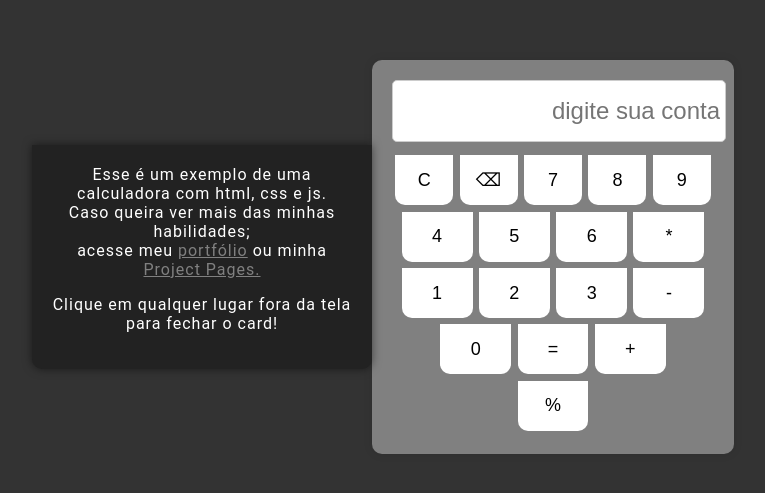
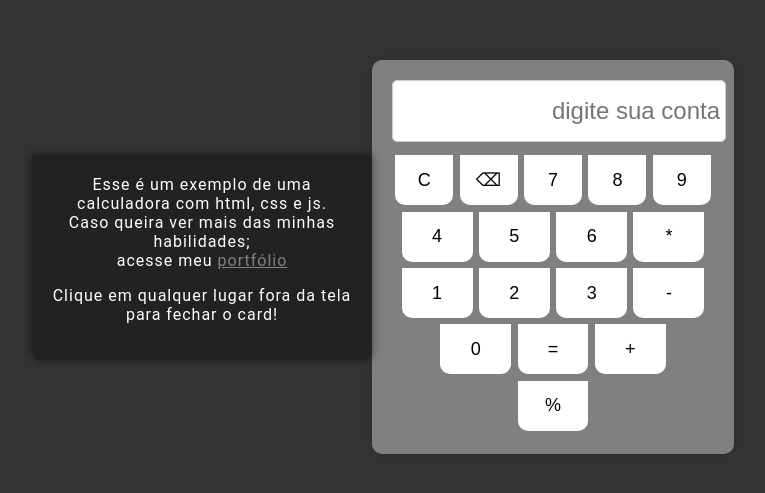
Before and after one commit to EricRochaGoncalves/Calculadora, a plain HTML site: page index.html in a window 1280 px wide. Shown: the part 143-636 px from the top of the page, without its empty margins (257-1022 px from the left). Drawn offline with Linux system fonts and the light colour scheme.

Commit message:
Atualizar o index.html

```diff
--- a/index.html
+++ b/index.html
@@ -11,7 +11,7 @@
 <div class="card">
     <div class="typing-animation">
         <span>Esse é um exemplo de uma calculadora com html, css e js. <br> Caso queira ver mais das minhas habilidades; <br>
-            acesse meu <a id="links" href="https://portif-lio-ericgoncalves.onrender.com/">portfólio</a> ou minha <a id="links"href="">Project Pages.</a>
+            acesse meu <a id="links" href="https://portif-lio-ericgoncalves.onrender.com/">portfólio</a></a>
             <p> Clique em qualquer lugar fora da tela para fechar o card! </p>
         </bt></span>
     </div>
```
